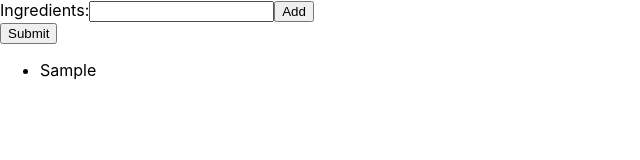
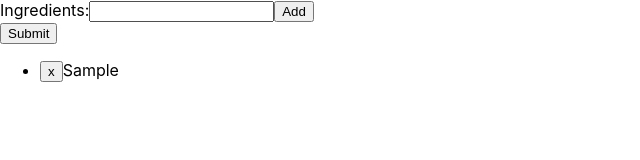
Before and after one commit to ajosephides/i.i.a.s, a React (Create React App) app: page / in a window 1280 px wide. Both pictures are taken after typing "Sample" into the empty fields and a click on the button "Add". Shown: the top 160 px of the page, without its empty margins (0-640 px from the left). Built offline with nearby package versions, Linux system fonts and the light colour scheme.

Commit message:
dev: add delete feature

```diff
--- /dev/null
+++ b/src/components/Ingredient.js
@@ -0,0 +1,22 @@
+import React from 'react';
+
+class Ingredient extends React.Component {
+  constructor(props) {
+    super(props);
+    this.deleteAt = this.deleteAt.bind(this);
+  }
+
+  deleteAt() {
+    this.props.onDeleteAt(this.props.index);
+  }
+
+  render() {
+    return (
+     <li key={this.props.index}>
+     <button id='delete-button' onClick={this.deleteAt}>x </button>
+     {this.props.text}
+     </li>
+    )
+  }
+}
+export default Ingredient
--- a/src/components/IngredientsList.js
+++ /dev/null
@@ -1,16 +0,0 @@
-import React from 'react';
-
-class IngredientsList extends React.Component {
-  render() {
-    const props = this.props
-    return (
-      <ul id='ingredients'>
-      {props.ingredients.map((ingredient) => {
-        return <li key={ingredient}>{ingredient}</li>
-      }
-      )}
-      </ul>
-    )
-  }
-}
-export default IngredientsList
--- a/src/components/InputForm.js
+++ b/src/components/InputForm.js
@@ -27,7 +27,7 @@ class InputForm extends React.Component {
       <form>
         <label>
           Ingredients:
-          <input type="text" name = "ing" value={this.props.ing} onChange={this.handleChange} />
+          <input type="text" name="ing" value={this.props.ing} onChange={this.handleChange} />
           <button id='add-button' onClick={this.handleChangeAdd}>
              Add
           </button>
--- a/src/components/RecipesList.js
+++ b/src/components/RecipesList.js
@@ -1,7 +1,7 @@
 import React from 'react';
 import InputForm from './InputForm'
 import Recipe from './Recipe'
-import IngredientsList from './IngredientsList'
+import Ingredient from './Ingredient'
 
 class RecipesList extends React.Component {
   constructor(props) {
@@ -13,6 +13,7 @@ class RecipesList extends React.Component {
     };
     this.onHandleChange = this.onHandleChange.bind(this);
     this.onHandleChangeAdd = this.onHandleChangeAdd.bind(this);
+    this.onDeleteAt = this.onDeleteAt.bind(this);
     this.onHandleSubmit = this.onHandleSubmit.bind(this);
   };
 
@@ -24,6 +25,11 @@ class RecipesList extends React.Component {
     this.state.ingredients.push(this.state.ing);
     this.setState({ing: ""})
   };
+
+  onDeleteAt(index) {
+    this.state.ingredients.splice(index, 1)
+    this.setState({ ingredients: this.state.ingredients});
+  }
 
   onHandleSubmit(event) {
     const api = "https://spoon-call.herokuapp.com/?ingredients=" + this.state.ingredients.join(',')
@@ -40,7 +46,6 @@ class RecipesList extends React.Component {
     event.preventDefault();
   };
 
-
   render() {
     return (
       <div>
@@ -48,12 +53,16 @@ class RecipesList extends React.Component {
           <InputForm ing={this.state.ing}
                      onHandleChange={this.onHandleChange}
                      onHandleChangeAdd={this.onHandleChangeAdd}
-                     onHandleSubmit={this.onHandleSubmit}
-                     />
+                     onHandleSubmit={this.onHandleSubmit} />
         </div>
-        <div id='ing-list'>
-          <IngredientsList ingredients={this.state.ingredients} />
-        </div>
+        <ul id='ing-list'>
+          {this.state.ingredients.map((ingredient) => {
+            return <Ingredient key={this.state.ingredients.indexOf(ingredient)}
+                               text={ingredient}
+                               index={this.state.ingredients.indexOf(ingredient)}
+                               onDeleteAt={this.onDeleteAt} />
+          })}
+        </ul>
         <ul>
           {this.state.recipes.map((recipe) =>{
             return <Recipe key={recipe.id}
```
Also changed, not shown: 2 other files (tests, documents, lock files or other folders).
